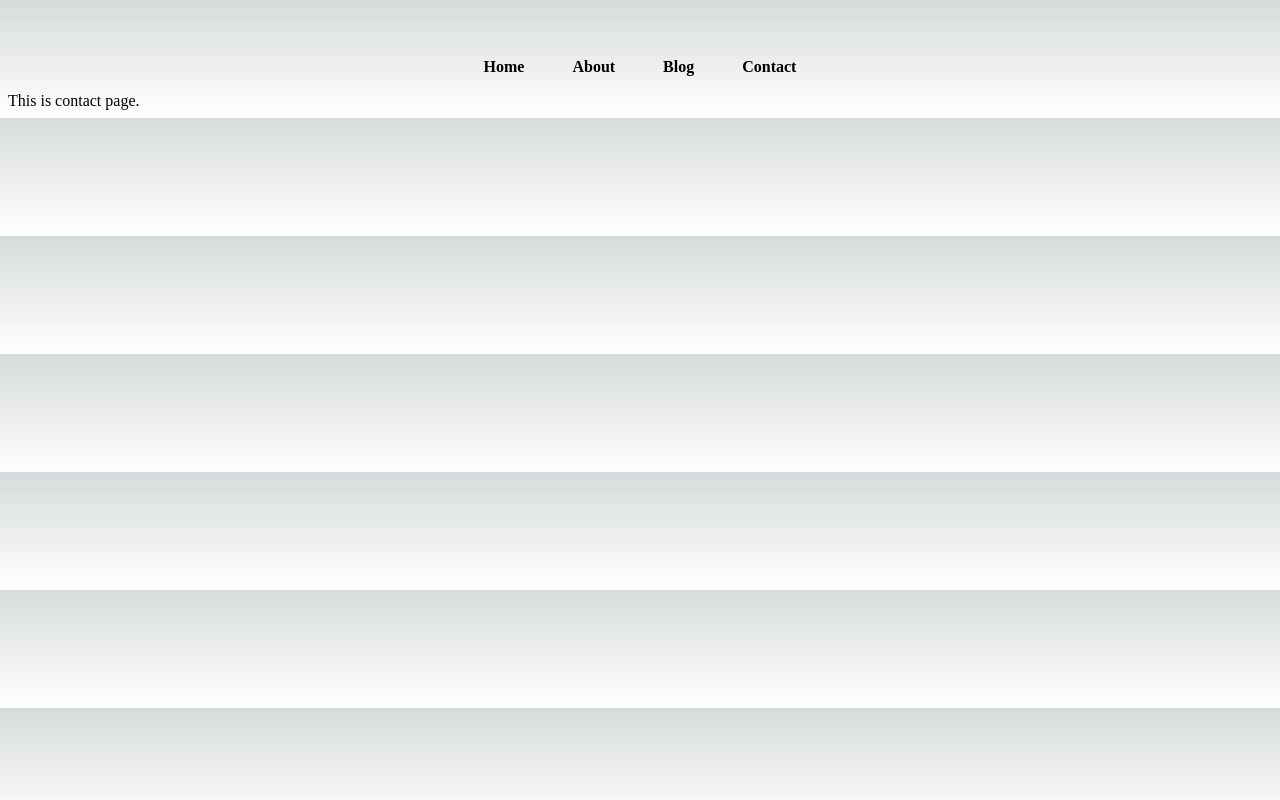
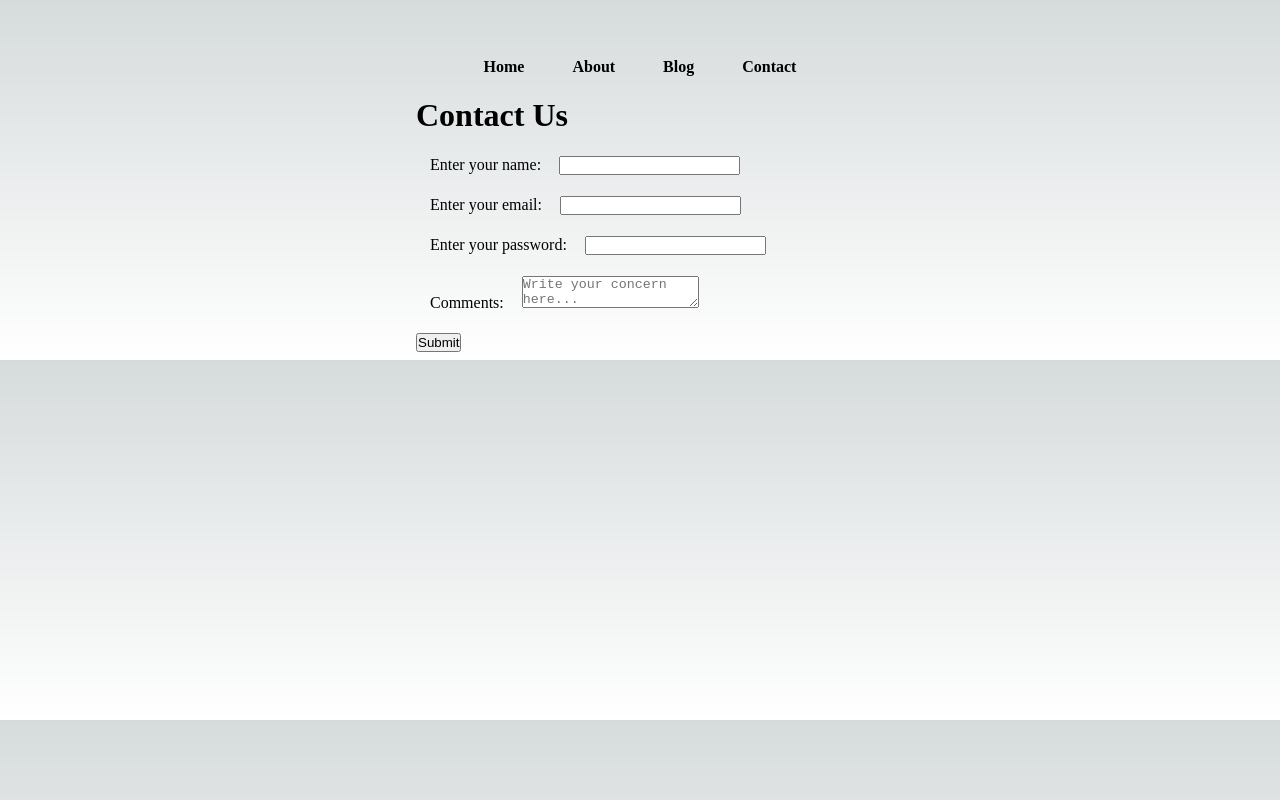
Before and after one commit to nazrul78/hunting-coder, a Next.js app: page /contact in a window 1280 px wide. Built offline with nearby package versions, Linux system fonts and the light colour scheme.

Commit message:
Created Contact form

```diff
--- a/pages/contact.tsx
+++ b/pages/contact.tsx
@@ -1,9 +1,87 @@
-import React from 'react'
+import React, { useState } from 'react'
+import styles from '@/styles/Contact.module.css'
+
+
 
 const Contact = () => {
-    return (
-        <div>This is contact page.</div>
-    )
+    const [name, setname] = useState('');
+    const [email, setemail] = useState('');
+    const [pass, setpass] = useState('');
+    const [desc, setdesc] = useState('');
+
+    const handleSubmit = (e) => {
+
+        e.preventDefault();
+
+        console.log(name, email, pass, desc);
+    }
+
+    const handleChange = (e) => {
+        console.log(e.target.value);
+        if (e.target.name == 'name') {
+            setname(e.target.value);
+        } else if (e.target.name == 'email') {
+            setemail(e.target.value);
+        } else if (e.target.name == 'pass') {
+            setpass(e.target.value);
+        }
+        else if (e.target.name == 'desc') {
+            setdesc(e.target.value);
+        }
+
+    }
+    return <>
+        <div className={styles.container}>
+            <h1>Contact Us</h1>
+            <form onSubmit={handleSubmit}>
+
+                <div className={styles.mb3}>
+                    <label htmlFor='name' className={styles.formlable} >Enter your name: </label>
+                    <input type="text" value={name} className='form-control' onChange={handleChange} id="name" name="name" aria-describedby="emailHelp" />
+
+                </div>
+
+                <div className={styles.mb3}>
+                    <label htmlFor='email' className={styles.formlable}>Enter your email: </label>
+                    <input type="email" value={email} className='form-control' onChange={handleChange} id="email" name="email" aria-describedby="emailHelp" />
+
+                </div>
+
+
+                <div className={styles.mb3}>
+                    <label htmlFor='pass' className={styles.formlable}>Enter your password: </label>
+                    <input type="text" value={pass} onChange={handleChange} className='form-control' id="pass" name="pass" aria-describedby="emailHelp" />
+
+                </div>
+
+                <div className={styles.mb3}>
+                    <label htmlFor='desc' className={styles.formlable}>Comments: </label>
+                    <textarea id="desc" name='desc' onChange={handleChange} value={desc} className='form-control' placeholder='Write your concern here...' />
+
+
+                </div>
+
+                <button type='submit' className='btn btn-primary'>Submit</button>
+
+                {/* <div className={styles.container}>
+                    <label for="email" class="form-label">Email address</label>
+                    <input type="email" class="form-control" name="email" id="email" aria-describedby="emailHelp" />
+                    <div id="emailHelp" class="form-text">We'll never share your email with anyone else.</div>
+                </div>
+                <div class="mb-3">
+                    <label for="phone" class="form-label">Password</label>
+                    <input type="phone" class="form-control" name="phone" id="phone">
+                </div>
+                <div class="mb-3">
+                    <textarea class="form-control" placeholder="Write your concern here" id="desc" />
+                    <label for="desc">Comments</label>
+                </div>
+                <button type="submit" class="btn btn-primary">Submit</button> */}
+            </form>
+        </div>
+
+    </>
+
 }
 
 export default Contact
--- /dev/null
+++ b/styles/Contact.module.css
@@ -0,0 +1,12 @@
+.container {
+    max-width: 35vw;
+    margin: auto;
+}
+
+.mb3 {
+    margin-bottom: 21px;
+}
+
+.formlable {
+    margin: 0px 14px;
+}
```
